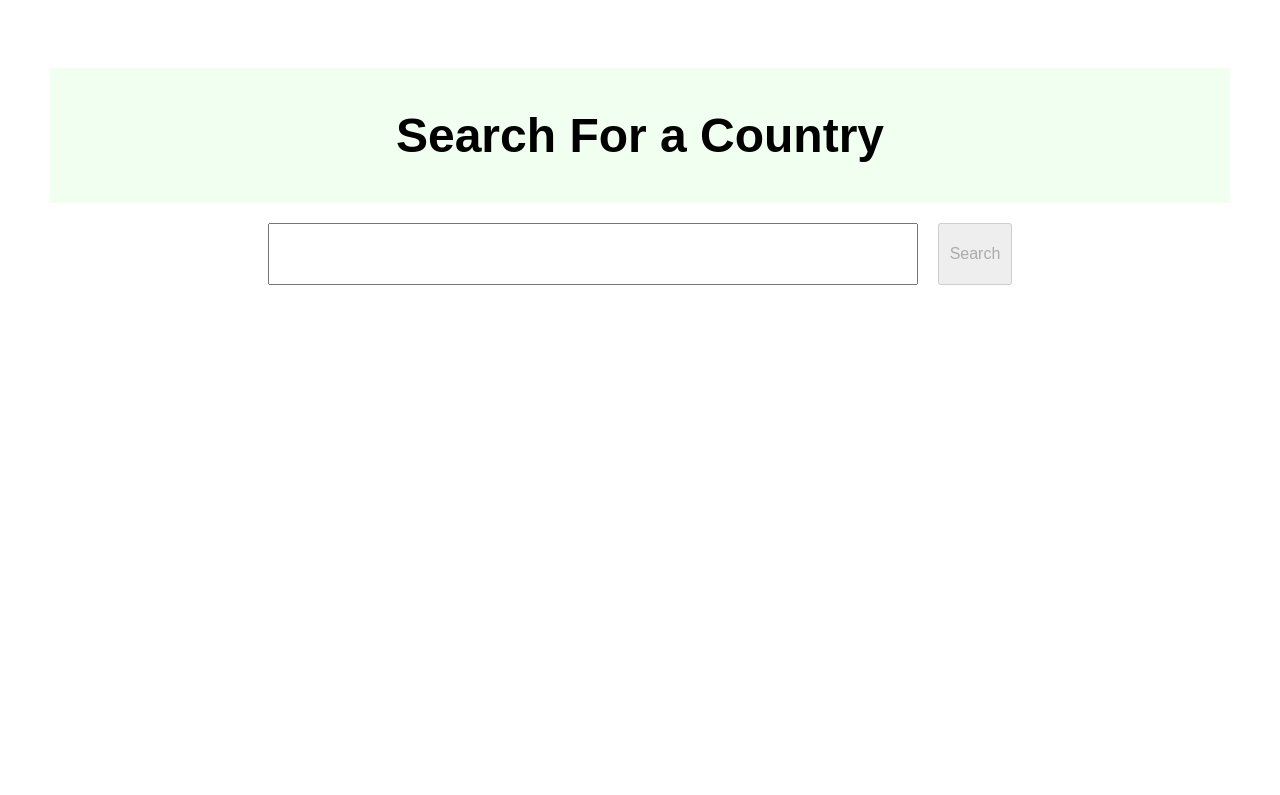
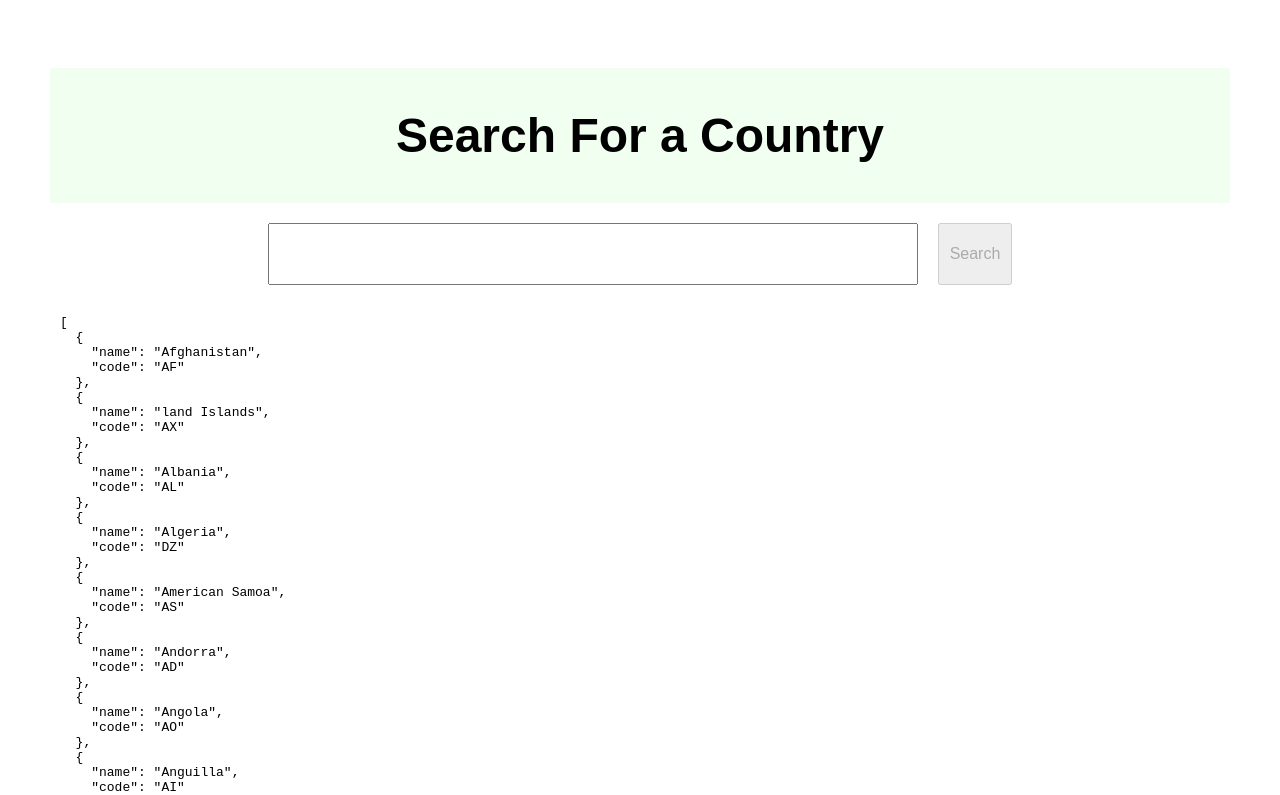
Before and after one commit to Stasiek99/AA-Angular-public, an Angular app: page / in a window 1280 px wide. Shown: the top 795 px of the page. Built offline with nearby package versions, Linux system fonts and the light colour scheme.

Commit message:
HTTP Client simple implement

```diff
--- a/src/app/app.component.html
+++ b/src/app/app.component.html
@@ -12,3 +12,5 @@
     </li>
   </ul>
 </section>
+
+<pre>{{jsonCountries | json}}</pre>
--- a/src/app/app.component.ts
+++ b/src/app/app.component.ts
@@ -1,7 +1,13 @@
-import {Component} from '@angular/core';
+import {Component, OnInit} from '@angular/core';
 
 import {listOfCountries} from "./db.mock";
 import {Country} from "./country.interface";
+import {HttpClient} from "@angular/common/http";
+
+export interface JSONCountry {
+  name: string;
+  code: string;
+}
 
 @Component({
   selector: 'app-root',
@@ -9,12 +15,26 @@ import {Country} from "./country.interface";
   styleUrls: ['./app.component.scss']
 })
 
-export class AppComponent{
+export class AppComponent implements OnInit{
 
+  private readonly jsonURL = "assets/countries.json";
   private readonly urlFragment = "https://www.google.com/search?q=";
 
   filtredCountries: Country[] = [];
   inputValue: string = '';
+
+  constructor(private http: HttpClient) {
+  }
+
+  ngOnInit(): void {
+    this.http.get<(JSONCountry)[]>(this.jsonURL)
+      .subscribe(countries => {
+        console.log(countries);
+        this.jsonCountries = countries;
+      })
+  }
+
+  jsonCountries: JSONCountry[] = [];
 
   onChangesSearchBarInput(searchString: string){
     this.filtredCountries = this.getFiltredCountries(searchString);
--- a/src/app/app.module.ts
+++ b/src/app/app.module.ts
@@ -3,6 +3,7 @@ import { BrowserModule } from '@angular/platform-browser';
 
 import { AppComponent } from './app.component';
 import {FormsModule} from "@angular/forms";
+import {HttpClientModule} from "@angular/common/http";
 
 @NgModule({
   declarations: [
@@ -11,8 +12,9 @@ import {FormsModule} from "@angular/forms";
   imports: [
     BrowserModule,
     FormsModule,
+    HttpClientModule
   ],
-  providers: [],
+  providers: [HttpClientModule],
   bootstrap: [AppComponent]
 })
 export class AppModule { }
--- a/tsconfig.json
+++ b/tsconfig.json
@@ -21,7 +21,9 @@
     "lib": [
       "es2020",
       "dom"
-    ]
+    ],
+    "resolveJsonModule": true,
+    "esModuleInterop": true,
   },
   "angularCompilerOptions": {
     "enableI18nLegacyMessageIdFormat": false,
```
